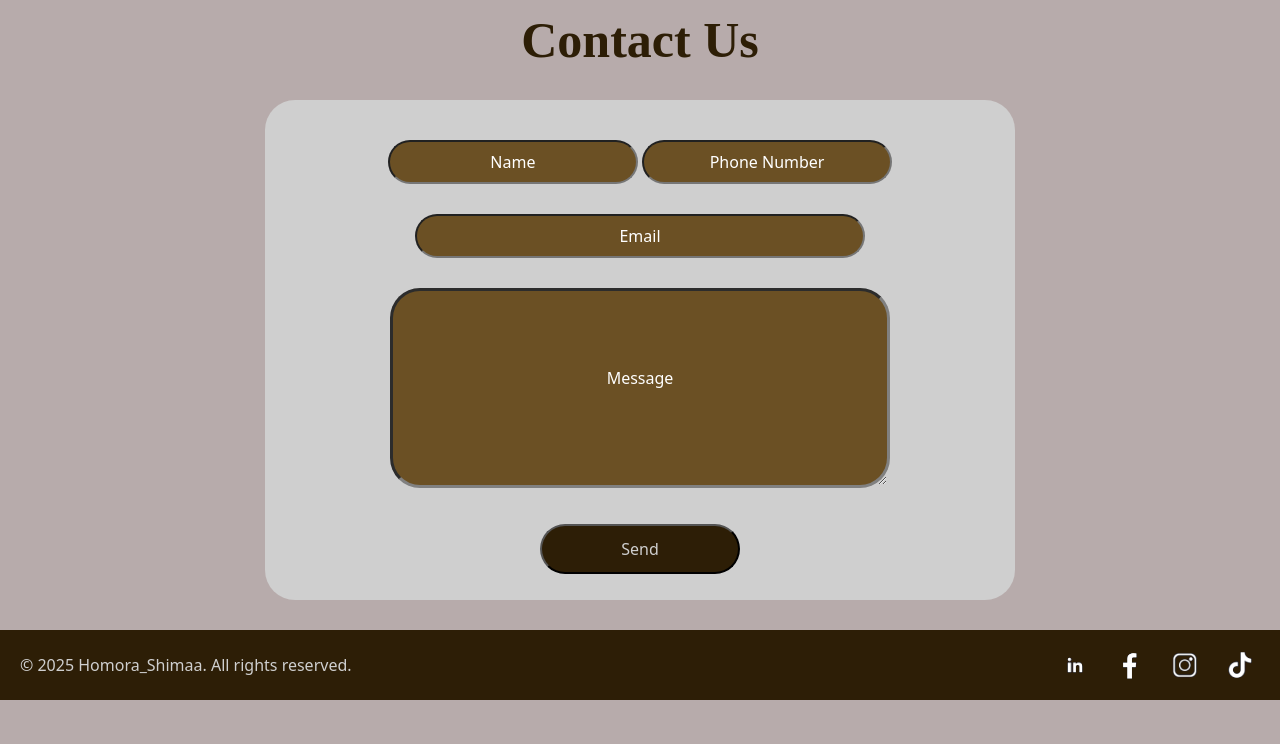
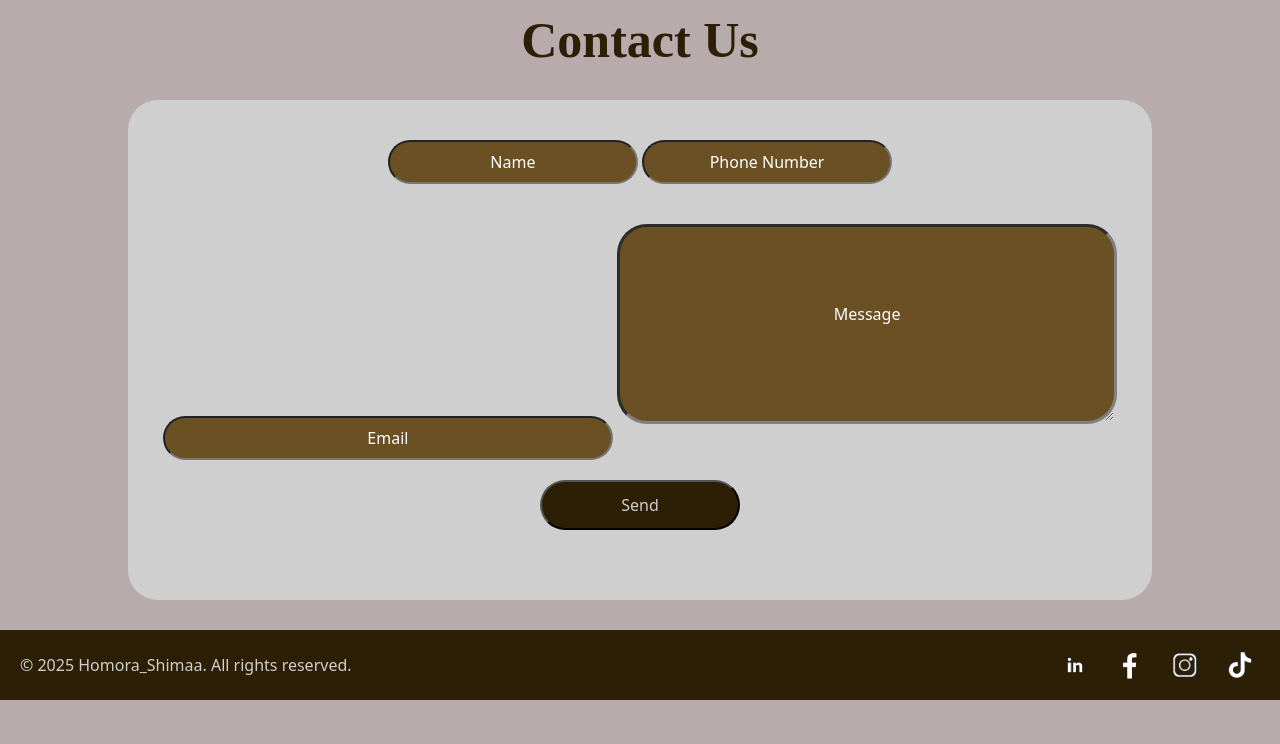
Before and after one commit to Shimaa-Nashat/Homora, a Flask app: page /contact in a window 1280 px wide. Shown: the part 56-800 px from the top of the page. Run offline with Flask 3, Linux system fonts and the light colour scheme; some libraries are stand-ins or nearby versions.

Commit message:
Change box width to 80% in style.css

```diff
--- a/static/style.css
+++ b/static/style.css
@@ -147,7 +147,7 @@ body {
 .box {
     display: block;
     background-color: #cfcfcf;
-    width: 750px;
+    width: 80%;
     height: 500px;
     border-radius: 30px;
     text-align: center;
```
